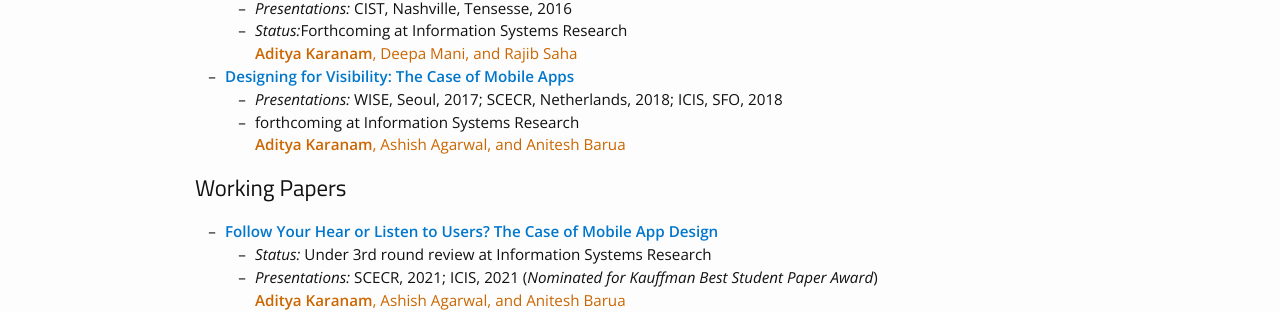
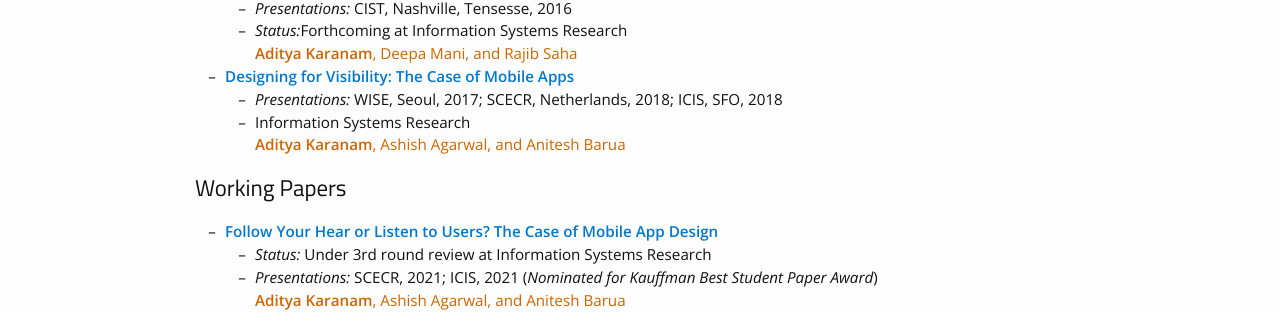
Before and after one commit to askaranam/askaranam.github.io, a Jekyll site: the page built from research.md, in a window 1280 px wide. Shown: the part 336-648 px from the top of the page. Built offline with Jekyll 4.4.1, drawn with Linux system fonts in a browser that asks for light colours; nearby versions of some CDN libraries; some web fonts are replaced.

Commit message:
Update research.md

```diff
--- a/research.md
+++ b/research.md
@@ -21,7 +21,7 @@
 
 * **[Designing for Visibility: The Case of Mobile Apps](https://pubsonline.informs.org/doi/abs/10.1287/isre.2022.1151)**
     * *Presentations:*  WISE, Seoul, 2017; SCECR, Netherlands, 2018; ICIS, SFO, 2018
-    * forthcoming at Information Systems Research <br/>
+    * Information Systems Research <br/>
     <span style="color: rgb(204,102,0)"><b>Aditya Karanam</b>, Ashish Agarwal, and Anitesh Barua</span> <br/>
 
 ## Working Papers
```
